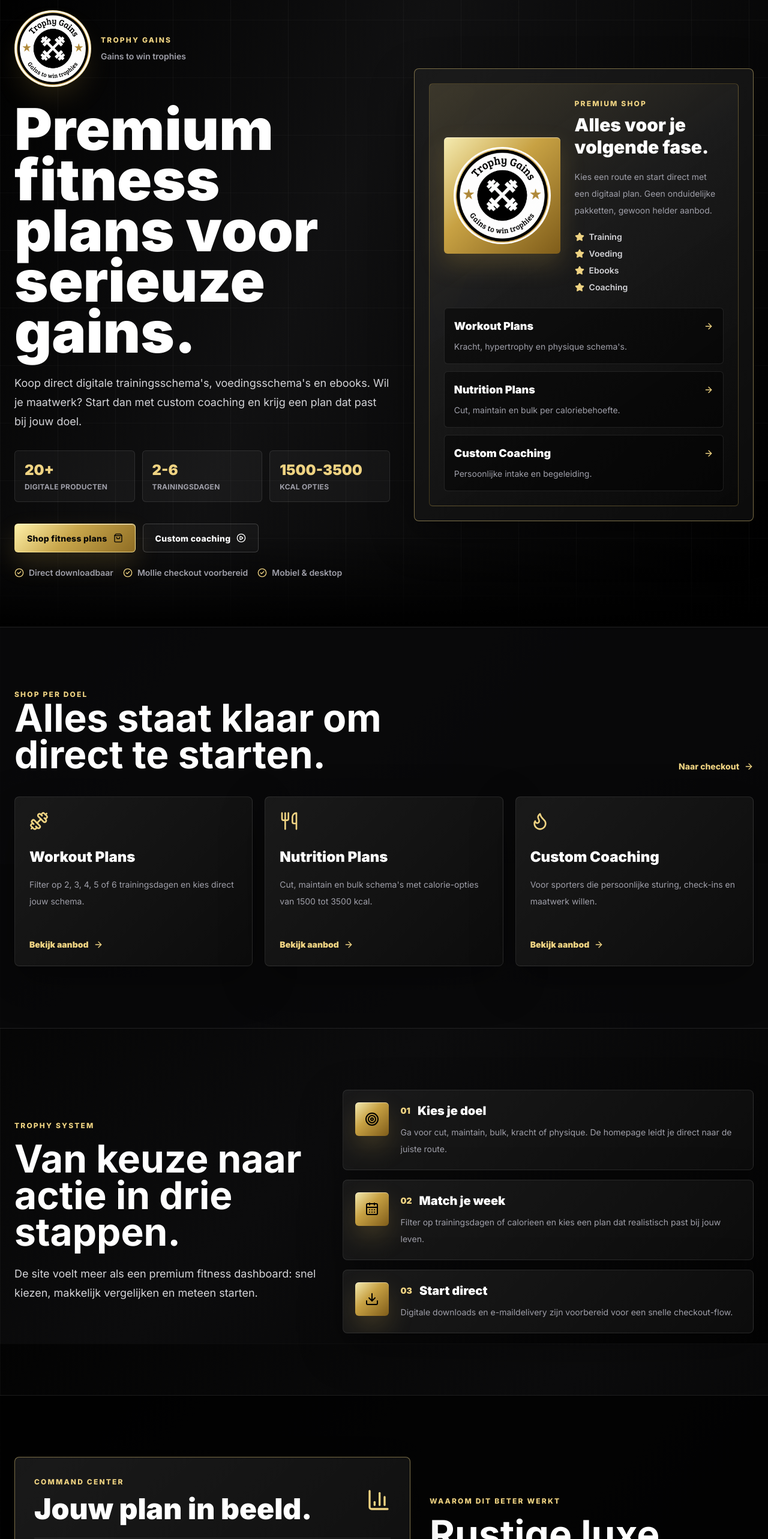
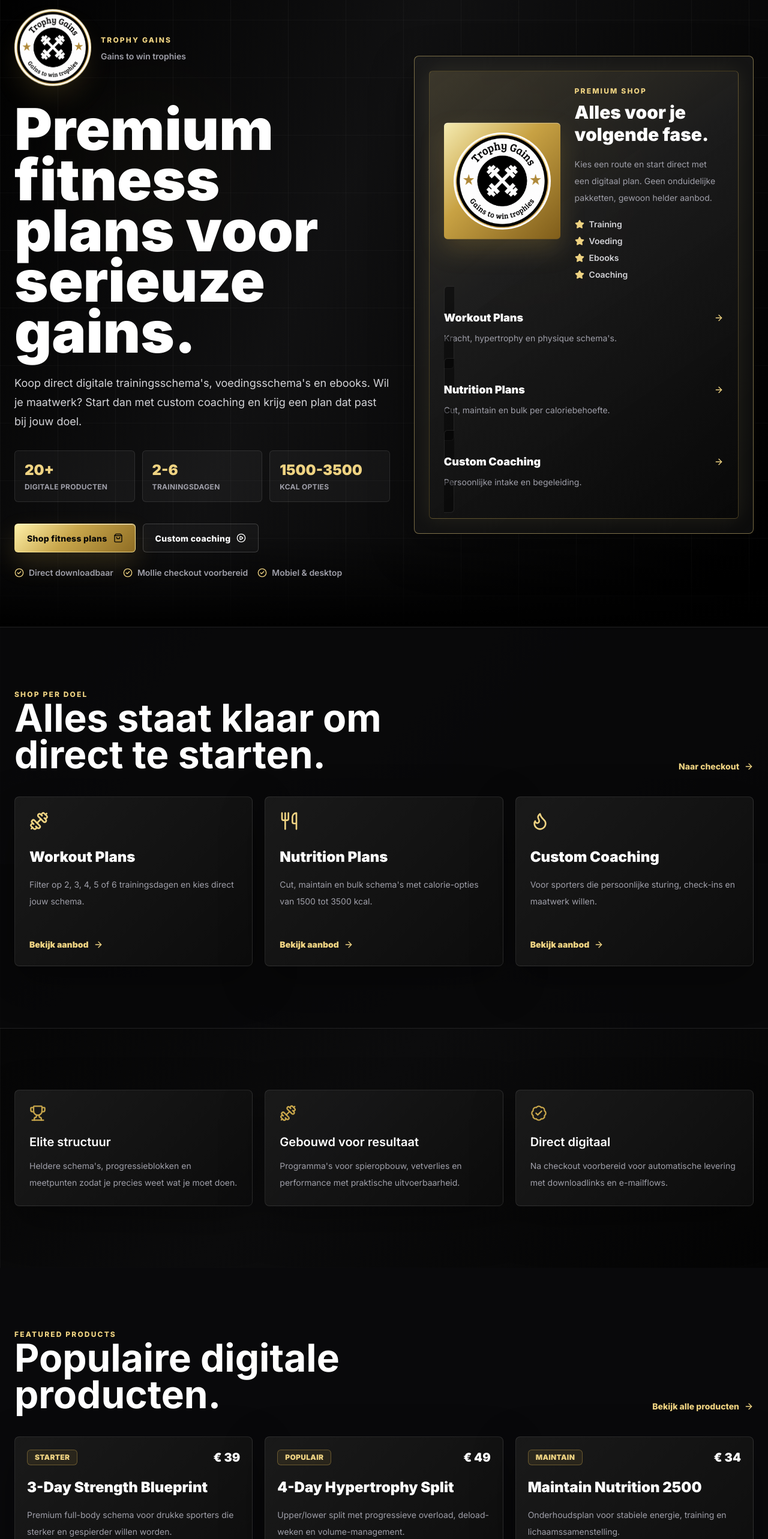
Before and after one commit to kingfreshRLLMN/trophygains, a Next.js app: page / in a window 1280 px wide. Shown: the part 160-2726 px from the top of the page at 60% size. Built offline with nearby package versions, Linux system fonts and the light colour scheme; a web font is replaced by a local one.

Commit message:
Focus homepage motion on hero

```diff
--- a/app/page.tsx
+++ b/app/page.tsx
@@ -1,13 +1,9 @@
 import {
   ArrowRight,
   BadgeCheck,
-  BarChart3,
-  CalendarDays,
-  Download,
   Dumbbell,
   Flame,
   Sparkles,
-  Target,
   Trophy,
   Utensils,
 } from "lucide-react";
@@ -62,30 +58,6 @@ const categories = [
   },
 ];
 
-const steps = [
-  {
-    icon: Target,
-    title: "Kies je doel",
-    text: "Ga voor cut, maintain, bulk, kracht of physique. De homepage leidt je direct naar de juiste route.",
-  },
-  {
-    icon: CalendarDays,
-    title: "Match je week",
-    text: "Filter op trainingsdagen of calorieen en kies een plan dat realistisch past bij jouw leven.",
-  },
-  {
-    icon: Download,
-    title: "Start direct",
-    text: "Digitale downloads en e-maildelivery zijn voorbereid voor een snelle checkout-flow.",
-  },
-];
-
-const commandStats = [
-  ["Workout split", "4-Day Hypertrophy", "border-gold/40"],
-  ["Nutrition target", "2500 kcal Maintain", "border-white/10"],
-  ["Delivery", "PDF + email ready", "border-white/10"],
-];
-
 export default function Home() {
   const featuredProducts = getFeaturedProducts();
 
@@ -120,74 +92,6 @@ export default function Home() {
                 </span>
               </a>
             ))}
-          </div>
-        </div>
-      </MotionSection>
-
-      <MotionSection className="section-padding">
-        <div className="mx-auto grid max-w-7xl gap-10 px-6 lg:grid-cols-[0.85fr_1.15fr] lg:items-center">
-          <div>
-            <p className="eyebrow">Trophy system</p>
-            <h2 className="section-title mt-4">Van keuze naar actie in drie stappen.</h2>
-            <p className="mt-6 max-w-xl text-lg leading-8 text-zinc-300">
-              De site voelt meer als een premium fitness dashboard: snel kiezen, makkelijk vergelijken en meteen starten.
-            </p>
-          </div>
-          <div className="grid gap-4">
-            {steps.map((step, index) => (
-              <div className="premium-card shine-card grid gap-5 p-5 sm:grid-cols-[auto_1fr]" key={step.title}>
-                <div className="gold-surface flex h-14 w-14 items-center justify-center rounded-md text-black">
-                  <step.icon className="h-6 w-6" />
-                </div>
-                <div>
-                  <div className="flex items-center gap-3">
-                    <span className="text-sm font-black text-gold-soft">0{index + 1}</span>
-                    <h3 className="text-xl font-black">{step.title}</h3>
-                  </div>
-                  <p className="mt-2 text-sm leading-7 text-zinc-400">{step.text}</p>
-                </div>
-              </div>
-            ))}
-          </div>
-        </div>
-      </MotionSection>
-
-      <MotionSection className="section-padding border-y border-white/10 bg-black/70">
-        <div className="mx-auto grid max-w-7xl gap-8 px-6 lg:grid-cols-[1.1fr_0.9fr] lg:items-center">
-          <div className="premium-card gold-border shine-card p-6 md:p-8">
-            <div className="flex items-center justify-between gap-5 border-b border-white/10 pb-6">
-              <div>
-                <p className="eyebrow">Command center</p>
-                <h2 className="mt-3 text-3xl font-black md:text-5xl">Jouw plan in beeld.</h2>
-              </div>
-              <BarChart3 className="h-10 w-10 text-gold-soft" />
-            </div>
-            <div className="mt-6 grid gap-4">
-              {commandStats.map(([label, value, border]) => (
-                <div className={`rounded-md border ${border} bg-white/[0.035] p-4`} key={label}>
-                  <div className="text-xs font-black uppercase tracking-[0.18em] text-zinc-500">{label}</div>
-                  <div className="mt-2 text-xl font-black text-white">{value}</div>
-                </div>
-              ))}
-            </div>
-            <div className="mt-6 h-3 overflow-hidden rounded-full bg-white/10">
-              <div className="h-full w-[72%] rounded-full bg-[linear-gradient(90deg,#fff1a8,#c8a64b,#8f6d24)]" />
-            </div>
-            <div className="mt-3 flex justify-between text-xs font-bold uppercase tracking-wide text-zinc-500">
-              <span>Intake</span>
-              <span>Plan</span>
-              <span>Progressie</span>
-            </div>
-          </div>
-          <div>
-            <p className="eyebrow">Waarom dit beter werkt</p>
-            <h2 className="section-title mt-4">Rustige luxe, duidelijke keuzes.</h2>
-            <p className="mt-6 text-lg leading-8 text-zinc-300">
-              Geen drukke webshop. TrophyGains stuurt bezoekers naar het juiste product: training, voeding, ebook of persoonlijke coaching.
-            </p>
-            <a className="btn-gold mt-8" href="/workout-plans">
-              Bekijk workout plans <ArrowRight className="h-4 w-4" />
-            </a>
           </div>
         </div>
       </MotionSection>
--- a/components/HeroSection.tsx
+++ b/components/HeroSection.tsx
@@ -17,17 +17,40 @@ const quickLinks = [
   { href: "/custom-coaching", label: "Custom Coaching", text: "Persoonlijke intake en begeleiding." },
 ];
 
+const fadeUp = {
+  hidden: { opacity: 0, y: 26, filter: "blur(8px)" },
+  visible: { opacity: 1, y: 0, filter: "blur(0px)" },
+};
+
 export function HeroSection() {
   return (
     <section className="relative overflow-hidden bg-black">
       <div className="absolute inset-0">
         <div className="absolute inset-0 bg-[linear-gradient(115deg,rgba(0,0,0,0.98)_0%,rgba(18,18,19,0.92)_42%,rgba(0,0,0,0.98)_100%)]" />
         <div className="absolute inset-0 bg-[linear-gradient(90deg,rgba(255,255,255,0.035)_1px,transparent_1px),linear-gradient(180deg,rgba(255,255,255,0.028)_1px,transparent_1px)] bg-[size:96px_96px]" />
+        <motion.div
+          className="absolute left-[8%] top-[18%] h-72 w-72 rounded-full bg-gold/10 blur-3xl"
+          animate={{ opacity: [0.22, 0.42, 0.22], scale: [1, 1.12, 1] }}
+          transition={{ duration: 7, repeat: Infinity, ease: "easeInOut" }}
+        />
+        <motion.div
+          className="absolute right-[12%] top-[20%] h-96 w-96 rounded-full bg-gold-soft/10 blur-3xl"
+          animate={{ opacity: [0.18, 0.34, 0.18], scale: [1.05, 0.94, 1.05] }}
+          transition={{ duration: 8.5, repeat: Infinity, ease: "easeInOut" }}
+        />
         <div className="absolute inset-x-0 bottom-0 h-40 bg-gradient-to-t from-black to-transparent" />
       </div>
       <div className="relative mx-auto grid min-h-[calc(100vh-5rem)] max-w-7xl items-center gap-10 px-6 py-16 lg:grid-cols-[1.05fr_0.95fr] lg:py-20">
-        <motion.div initial={{ opacity: 0, y: 32 }} animate={{ opacity: 1, y: 0 }} transition={{ duration: 0.8 }}>
-          <div className="mb-7 flex items-center gap-4">
+        <motion.div
+          initial="hidden"
+          animate="visible"
+          transition={{ staggerChildren: 0.09 }}
+        >
+          <motion.div className="mb-7 flex items-center gap-4" variants={fadeUp} transition={{ duration: 0.7, ease: [0.22, 1, 0.36, 1] }}>
+            <motion.div
+              animate={{ y: [0, -7, 0], rotate: [0, -1.5, 0] }}
+              transition={{ duration: 5.5, repeat: Infinity, ease: "easeInOut" }}
+            >
               <Image
                 alt="TrophyGains logo"
                 className="h-32 w-32 rounded-full border border-gold-soft/80 bg-white object-contain shadow-2xl shadow-gold/20"
@@ -36,51 +59,65 @@ export function HeroSection() {
                 src="/trophygains-logo-cropped.png"
                 width={160}
               />
+            </motion.div>
             <div>
               <p className="eyebrow">Trophy Gains</p>
               <p className="mt-2 text-sm font-semibold text-zinc-400">Gains to win trophies</p>
             </div>
-          </div>
-          <h1 className="mt-5 max-w-4xl text-6xl font-black leading-[0.88] tracking-normal text-white md:text-8xl">
+          </motion.div>
+          <motion.h1
+            className="mt-5 max-w-4xl text-6xl font-black leading-[0.88] tracking-normal text-white md:text-8xl"
+            variants={fadeUp}
+            transition={{ duration: 0.75, ease: [0.22, 1, 0.36, 1] }}
+          >
             Premium fitness plans voor serieuze gains.
-          </h1>
-          <p className="mt-7 max-w-2xl text-lg leading-8 text-zinc-300">
+          </motion.h1>
+          <motion.p className="mt-7 max-w-2xl text-lg leading-8 text-zinc-300" variants={fadeUp} transition={{ duration: 0.75, ease: [0.22, 1, 0.36, 1] }}>
             Koop direct digitale trainingsschema&apos;s, voedingsschema&apos;s en ebooks. Wil je maatwerk? Start dan met custom coaching en krijg een plan dat past bij jouw doel.
-          </p>
-          <div className="mt-8 grid gap-3 sm:grid-cols-3">
+          </motion.p>
+          <motion.div className="mt-8 grid gap-3 sm:grid-cols-3" variants={fadeUp} transition={{ duration: 0.75, ease: [0.22, 1, 0.36, 1] }}>
             {stats.map(([value, label]) => (
-              <div className="rounded-md border border-white/10 bg-white/[0.04] p-4" key={label}>
+              <motion.div className="rounded-md border border-white/10 bg-white/[0.04] p-4" key={label} whileHover={{ y: -4, borderColor: "rgba(239,211,130,0.55)" }}>
                 <div className="text-2xl font-black text-gold-soft">{value}</div>
                 <div className="mt-1 text-xs font-bold uppercase tracking-wide text-zinc-400">{label}</div>
-              </div>
+              </motion.div>
             ))}
-          </div>
-          <div className="mt-9 flex flex-col gap-3 sm:flex-row">
-            <Link className="btn-gold pressable" href="/workout-plans">
+          </motion.div>
+          <motion.div className="mt-9 flex flex-col gap-3 sm:flex-row" variants={fadeUp} transition={{ duration: 0.75, ease: [0.22, 1, 0.36, 1] }}>
+            <motion.div whileHover={{ y: -3, scale: 1.02 }} whileTap={{ scale: 0.97 }}>
+              <Link className="btn-gold pressable w-full sm:w-auto" href="/workout-plans">
               Shop fitness plans <ShoppingBag className="h-4 w-4" />
               </Link>
-            <Link className="btn-secondary pressable" href="/custom-coaching">
+            </motion.div>
+            <motion.div whileHover={{ y: -3, scale: 1.02 }} whileTap={{ scale: 0.97 }}>
+              <Link className="btn-secondary pressable w-full sm:w-auto" href="/custom-coaching">
               Custom coaching <PlayCircle className="h-4 w-4" />
               </Link>
-          </div>
-          <div className="mt-6 flex flex-wrap gap-4 text-sm font-semibold text-zinc-400">
+            </motion.div>
+          </motion.div>
+          <motion.div className="mt-6 flex flex-wrap gap-4 text-sm font-semibold text-zinc-400" variants={fadeUp} transition={{ duration: 0.75, ease: [0.22, 1, 0.36, 1] }}>
             {["Direct downloadbaar", "Mollie checkout voorbereid", "Mobiel & desktop"].map((item) => (
               <span className="inline-flex items-center gap-2" key={item}>
                 <CheckCircle2 className="h-4 w-4 text-gold-soft" />
                 {item}
               </span>
             ))}
-          </div>
+          </motion.div>
         </motion.div>
         <motion.div
-          className="premium-card gold-border p-5 md:p-6"
-          initial={{ opacity: 0, scale: 0.96 }}
-          animate={{ opacity: 1, scale: 1 }}
-          transition={{ delay: 0.18, duration: 0.7 }}
+          className="premium-card gold-border shine-card p-5 md:p-6"
+          initial={{ opacity: 0, x: 38, scale: 0.96, filter: "blur(10px)" }}
+          animate={{ opacity: 1, x: 0, scale: 1, filter: "blur(0px)" }}
+          transition={{ delay: 0.22, duration: 0.8, ease: [0.22, 1, 0.36, 1] }}
+          whileHover={{ y: -8, rotateX: 1.5, rotateY: -1.5 }}
         >
-          <div className="rounded-md border border-gold/30 bg-[linear-gradient(145deg,rgba(239,211,130,0.16),rgba(255,255,255,0.035)_38%,rgba(0,0,0,0.32)_100%)] p-6">
+          <motion.div
+            className="rounded-md border border-gold/30 bg-[linear-gradient(145deg,rgba(239,211,130,0.16),rgba(255,255,255,0.035)_38%,rgba(0,0,0,0.32)_100%)] p-6"
+            animate={{ boxShadow: ["0 0 0 rgba(239,211,130,0)", "0 0 45px rgba(239,211,130,0.12)", "0 0 0 rgba(239,211,130,0)"] }}
+            transition={{ duration: 4.8, repeat: Infinity, ease: "easeInOut" }}
+          >
             <div className="grid gap-6 md:grid-cols-[0.78fr_1fr] md:items-center">
-              <div className="gold-surface rounded-md p-4">
+              <motion.div className="gold-surface rounded-md p-4" animate={{ y: [0, -5, 0] }} transition={{ duration: 5, repeat: Infinity, ease: "easeInOut" }}>
                 <Image
                   alt="TrophyGains logo"
                   className="aspect-square w-full rounded-full bg-white object-contain"
@@ -89,7 +126,7 @@ export function HeroSection() {
                   src="/trophygains-logo-cropped.png"
                   width={360}
                 />
-              </div>
+              </motion.div>
               <div>
                 <p className="eyebrow">Premium shop</p>
                 <h2 className="mt-2 text-3xl font-black leading-tight">Alles voor je volgende fase.</h2>
@@ -107,11 +144,18 @@ export function HeroSection() {
               </div>
             </div>
             <div className="mt-6 grid gap-3">
-              {quickLinks.map((item) => (
+              {quickLinks.map((item, index) => (
+                <motion.div
+                  key={item.href}
+                  initial={{ opacity: 0, x: 18 }}
+                  animate={{ opacity: 1, x: 0 }}
+                  transition={{ delay: 0.42 + index * 0.08, duration: 0.45 }}
+                  whileHover={{ x: 5 }}
+                  whileTap={{ scale: 0.98 }}
+                >
                   <Link
                   className="pressable group rounded-md border border-white/10 bg-black/45 p-4 transition hover:border-gold-soft/70 hover:bg-gold/10"
                   href={item.href}
-                  key={item.href}
                   >
                   <div className="flex items-center justify-between gap-4">
                     <h3 className="text-lg font-black">{item.label}</h3>
@@ -119,9 +163,10 @@ export function HeroSection() {
                   </div>
                   <p className="mt-2 text-sm leading-6 text-zinc-400">{item.text}</p>
                   </Link>
+                </motion.div>
               ))}
             </div>
-          </div>
+          </motion.div>
         </motion.div>
       </div>
     </section>
```
Lines whose indentation alone changed are shown as unchanged.
